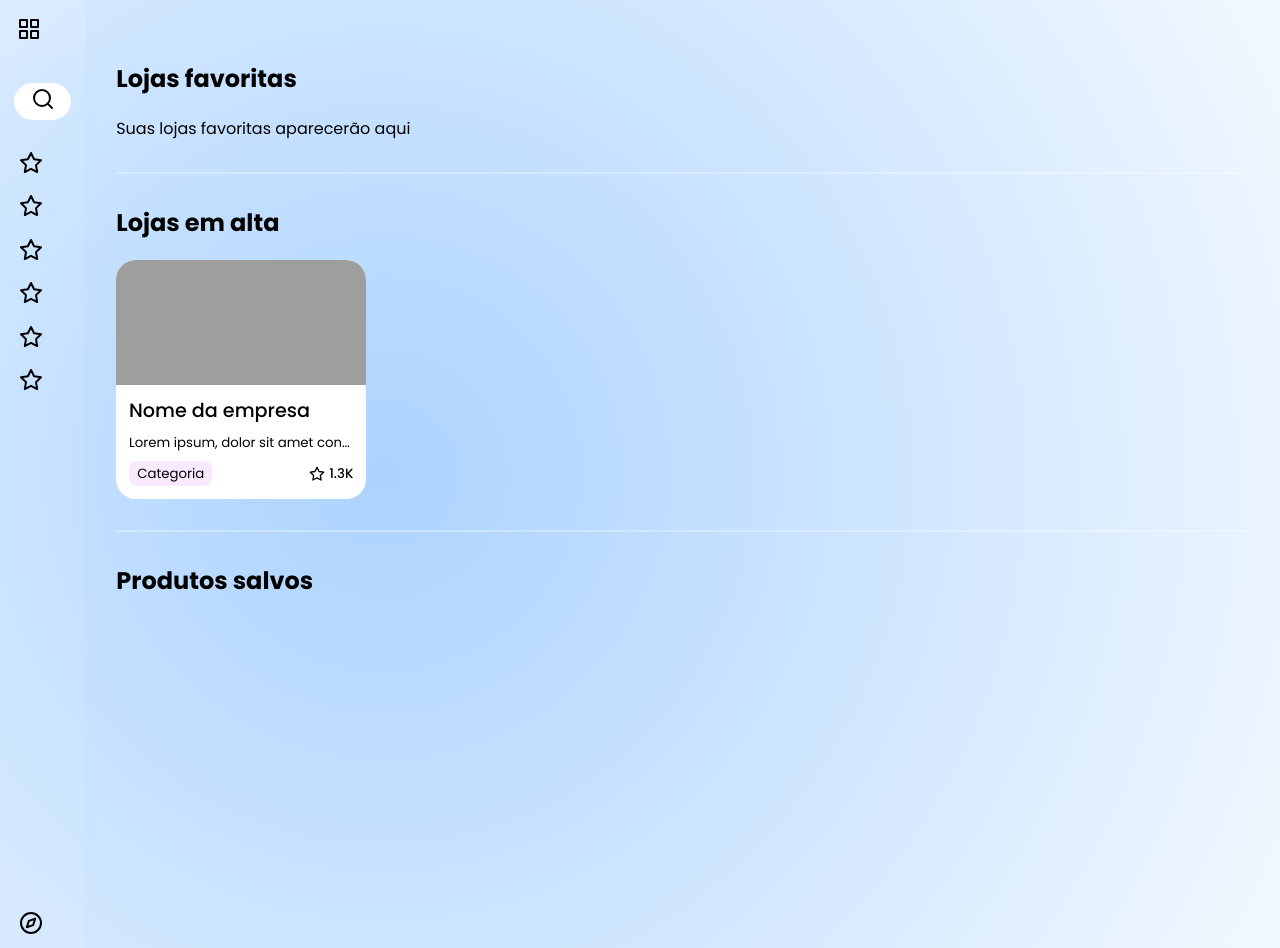
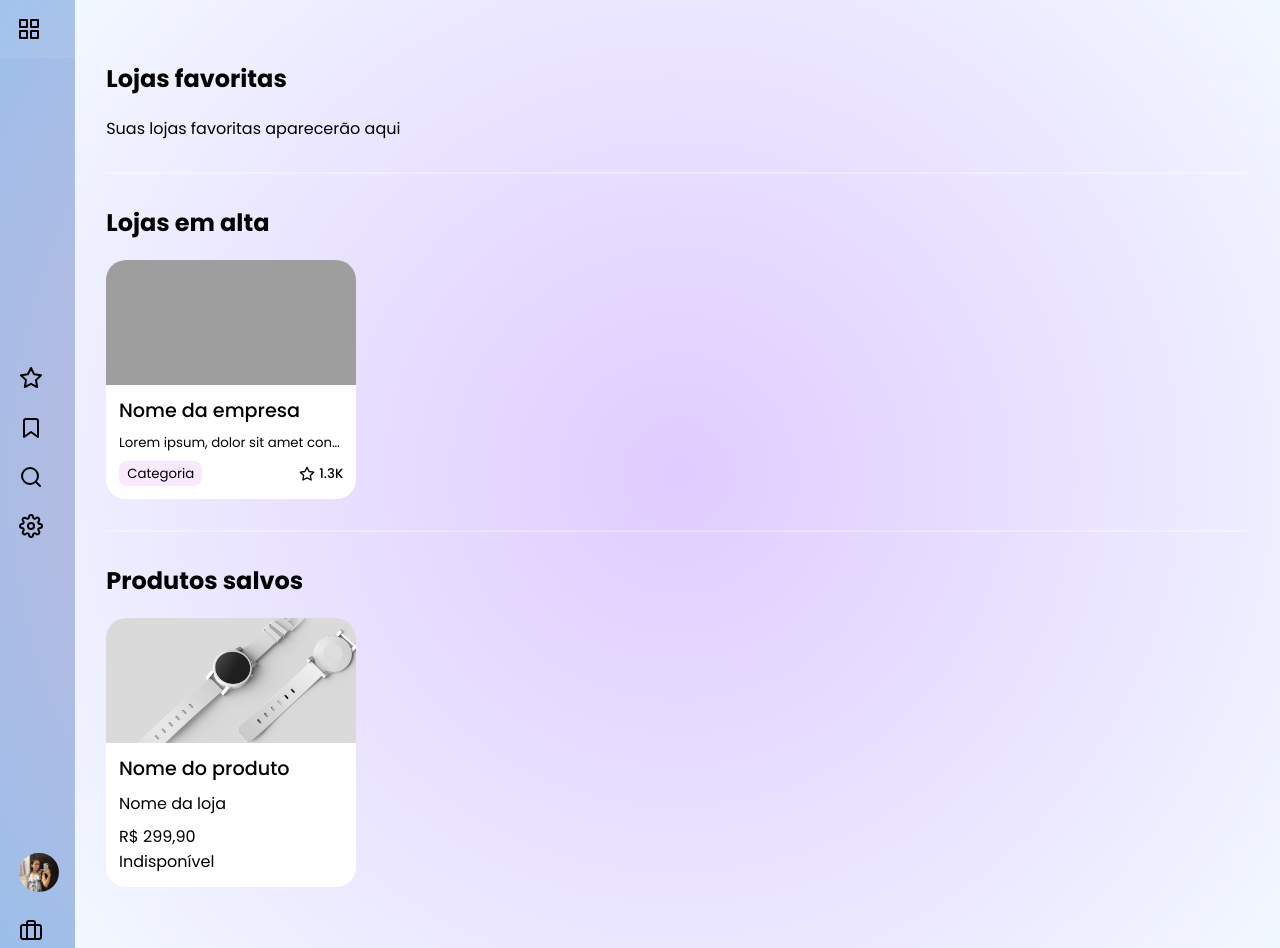
Before and after one commit to lucasmatb/vitrine-digital, a Django app: template dashboards/templates/inicio-cliente.html in a window 1280 px wide. Run offline with Django 3.2, Linux system fonts and the light colour scheme; the template is opened without the code that fills it, so the values that code supplies are empty; grey boxes are pictures that could not be loaded.

Commit message:
[front-end] - Continuação da página inicial do cliente

```diff
--- a/dashboards/static/css/inicio-cliente.css
+++ b/dashboards/static/css/inicio-cliente.css
@@ -17,9 +17,9 @@ body {
     /* background: radial-gradient(#e6e6e6, #ffffff); */
     /* background: radial-gradient(circle at center, #9a3ffb, #ebebeb); */
     /* background: radial-gradient(circle at center, rgba(154,63,251,0.6), #ebebeb); */
-    background: radial-gradient(circle at center, rgba(154, 63, 251, 0.24), #ebebeb);
-    /* background: radial-gradient(circle at center, #eeaeca, #94bbe9); */
-    background: radial-gradient(circle at 30% 50%, rgba(172,211,255,1) 0%, rgba(242,248,255,1) 100%);
+    /* background: radial-gradient(circle at center, rgba(154, 63, 251, 0.24), #ebebeb); */
+    background: radial-gradient(circle at center, #eeaeca, #94bbe9);
+    /* background: radial-gradient(circle at 30% 50%, rgba(172,211,255,1) 0%, rgba(242,248,255,1) 100%); */
     overflow: hidden;
 
     & .container-inicio {
@@ -42,8 +42,13 @@ body {
                 display: none;
 
                 &:checked~.sidebar-nav {
-                    width: 260px;
-                    min-width: 260px;
+                    width: 25rem;
+                    min-width: 25rem;
+                }
+
+                &:checked~.sidebar-footer {
+                    width: 25rem;
+                    min-width: 25rem;
                 }
 
                 &:not(:checked)~.search-bar .search-query {
@@ -77,12 +82,23 @@ body {
 
 
             & .search-bar {
-                max-width: 220px;
+                max-width: 18rem;
                 background-color: #fff;
                 display: flex;
                 flex-wrap: wrap;
                 margin: 25px auto;
-                border-radius: 20px;
+                /* border-radius: 20px; */
+
+                border-radius: 100vw;
+                max-width: 4rem;
+                max-height: 4rem;
+                width: 100%;
+                height: 100%;
+
+                display: grid;
+                place-items: center;
+
+                display: none;
 
                 & .search-query {
                     flex: 1 1 auto;
@@ -91,8 +107,9 @@ body {
                     border: none;
                     color: #636363;
                     font-family: 'Poppins', sans-serif;
-                    border-top-right-radius: 20px;
-                    border-bottom-right-radius: 20px;
+                    /* border-top-right-radius: 20px;
+                    border-bottom-right-radius: 20px; */
+                    border-radius: 2rem;
 
                     &:focus-visible {
                         outline: none;
@@ -101,34 +118,103 @@ body {
 
                 & .search-icon {
                     color: #636363;
-                    padding: 0.375rem 1.625rem;
+                    /* padding: 0.375rem 1.625rem; */
                     font-size: 1.1rem;
+
+
+
+                    & img {
+                        max-width: 2rem;
+                    }
                 }
             }
 
             & .sidebar-nav {
-                width: 85px;
-                min-width: 85px;
+                width: 7.5rem;
+                min-width: 7.5rem;
                 flex: 1 1 auto;
                 transition: all .25s ease-in-out;
+                list-style: none;
+                display: flex;
+                align-items: center;
+
+                & .sidebar-nav-items {
+                    display: flex;
+                    flex-flow: column;
+                    gap: var(--spc-300);
+                    width: 100%;
+                }
 
             }
 
             & .sidebar-link {
                 padding: 0.625rem 1.625rem;
                 /* color: #fff; */
-                display: block;
+                /* display: block; */
                 white-space: nowrap;
                 border-left: 3px solid transparent;
 
+                display: flex;
+                gap: var(--spc-100);
+                align-items: center;
+
                 & img {
                     /* width: 1.5rem; */
-                    margin-right: 0.75rem;
+                    /* margin-right: 0.75rem; */
+                }
+
+                & span {
+                    margin-left: 0.75rem;
                 }
 
                 &:hover {
                     background-color: rgba(255,255,255,.075);
                     border-left: 3px solid #3b7ddd;
+                }
+
+
+            }
+
+            & .sidebar-footer {
+                width: 7.5rem;
+                min-width: 7.5rem;
+                transition: all .25s ease-in-out;
+
+                & .sidebar-footer-items {
+                    display: flex;
+                    flex-flow: column;
+                    gap: var(--spc-300);
+                    /* width: 7.5rem;
+                    min-width: 7.5rem;
+                    transition: all .25s ease-in-out;       */
+                }
+
+                & .profile-btn {
+
+                    & div {
+                        overflow: hidden;
+                        border-radius: 100vw;
+                        max-width: 4rem;
+                        width: 100%;
+                        aspect-ratio: 1;
+                        /* max-height: 4rem;
+                        height: 100%; */
+                        background-image: url(../images/img-perfil-exemplo.jpeg);
+                        background-repeat: no-repeat;
+                        background-position: 50%;
+                        background-size: cover;
+                        transition: none;
+                    }
+
+                    & img {
+                        /* min-width: 100%;
+                        max-width: 100%; */
+
+                    }
+                }
+
+                & .my-companies-btn {
+
                 }
             }
         }
@@ -157,6 +243,7 @@ body {
             display: flex;
             flex-flow: column;
             gap: var(--spc-700);
+            background: radial-gradient(circle at center, hsl(264, 100%, 90%) 0%, rgba(242,248,255,1) 100%);
 
             &::-webkit-scrollbar-track {
                 background-color: transparent;
@@ -190,7 +277,7 @@ body {
             border-radius: 100vw;
         }
 
-        & .card-empresa {
+        & .card {
             width: 25rem;
             /* aspect-ratio: 1; */
             /* border: solid 1px hotpink; */
@@ -198,6 +285,34 @@ body {
             overflow: hidden;
             background-color: #fff;
 
+            position: relative;
+
+            /* &::before {
+                content: "";
+                position: absolute;
+                top: 50%;
+                left: 50%;
+                transform: translate(-50%, -50%);
+                width: 100%;
+                height: 100%;
+                z-index: -1;
+                background-color: rgba(255,255,255,.5);
+                transition-property: width, height;
+                transition-duration: 0.3s;
+                transition-timing-function: ease-in-out;
+
+            }
+
+            &:hover {
+                &::before {
+                    width: 105%;
+                    height: 105%;
+                }
+            } */
+
+
+            &.card-empresa {
+                /* &:first-child { */
                     & .img-capa {
                         width: 100%;
                         aspect-ratio: 3/1.5;
@@ -206,6 +321,22 @@ body {
                         background-repeat: no-repeat;
                         background-position: 50%;
                     }
+                /* } */
+            }
+
+            &.card-produto {
+                /* &:first-child { */
+                    & .img-capa {
+                        width: 100%;
+                        aspect-ratio: 3/1.5;
+                        background-image: url(../images/capa-produto-1.jpg);
+                        background-size: cover;
+                        background-repeat: no-repeat;
+                        background-position: 50%;
+                    }
+                /* } */
+            }
+
 
             & .textos {
                 padding:var(--spc-300);
--- a/dashboards/templates/inicio-cliente.html
+++ b/dashboards/templates/inicio-cliente.html
@@ -73,7 +73,7 @@
             <input type="checkbox" id="toggler">
             <label for="toggler" class="toggle-btn">
                 <img src="../static/images/icone-grid.svg" alt="">
-                <span>CodzSword</span>
+                <span>Vitrine Digital</span>
             </label>
             <form action="#" class="search-bar">
                 <span class="search-icon">
@@ -84,49 +84,45 @@
 
             <!-- sidebar navigation begins -->
              <ul class="sidebar-nav">
+                <div class="sidebar-nav-items">
                     <li class="sidebar-item">
                         <a href="#" class="sidebar-link">
                             <img src="../static/images/icone-estrela.svg" alt="">
-                        <span>Profile</span>
+                            <span>Lojas favoritas</span>
                         </a>
                     </li>
                     <li class="sidebar-item">
                         <a href="#" class="sidebar-link">
-                        <img src="../static/images/icone-estrela.svg" alt="">
-                        <span>Profile</span>
+                            <img src="../static/images/icone-salvar.svg" alt="">
+                            <span>Produtos salvos</span>
                         </a>
                     </li>
                     <li class="sidebar-item">
                         <a href="#" class="sidebar-link">
-                        <img src="../static/images/icone-estrela.svg" alt="">
-                        <span>Profile</span>
+                            <img src="../static/images/icone-lupa.svg" alt="">
+                            <span>Pesquisar lojas</span>
                         </a>
                     </li>
                     <li class="sidebar-item">
                         <a href="#" class="sidebar-link">
-                        <img src="../static/images/icone-estrela.svg" alt="">
-                        <span>Profile</span>
+                            <img src="../static/images/icone-configuracoes.svg" alt="">
+                            <span>Configurações</span>
                         </a>
                     </li>
-                <li class="sidebar-item">
-                    <a href="#" class="sidebar-link">
-                        <img src="../static/images/icone-estrela.svg" alt="">
-                        <span>Profile</span>
-                    </a>
-                </li>
-                <li class="sidebar-item">
-                    <a href="#" class="sidebar-link">
-                        <img src="../static/images/icone-estrela.svg" alt="">
-                        <span>Profile</span>
-                    </a>
-                </li>
+                </div>
              </ul>
              <!-- sidebar navigation ends -->
             <div class="sidebar-footer">
-                <a href="#" class="sidebar-link">
-                    <img src="../static/images/icone-explorar.svg" alt="">
-                    <span>Logout</span>
+            <div class="sidebar-footer-items">
+                <a href="#" class="sidebar-link profile-btn">
+                    <div class="sidebar-profile-pic"></div>
+                    <span>Meu perfil</span>
                 </a>
+                <a href="#" class="sidebar-link my-companies-btn">
+                    <img src="../static/images/icone-maleta.svg" alt="">
+                    <span>Minhas empresas</span>
+                </a>
+            </div>
               </div>
         </aside>
 
@@ -139,7 +135,7 @@
                 <hr>
                 <section>
                     <h2>Lojas em alta</h2>
-                    <div class="card-empresa">
+                    <div class="card card-empresa">
                         <div class="img-capa"></div>
                         <div class="textos">
                             <p class="nome">Nome da empresa</p>
@@ -159,6 +155,22 @@
                 <hr>
                 <section>
                     <h2>Produtos salvos</h2>
+                    <div class="card card-produto">
+                        <div class="img-capa"></div>
+                        <div class="textos">
+                            <p class="nome">Nome do produto</p>
+                            <p class="loja">
+                                Nome da loja
+                            </p>
+                            <div class="preco-disponibilidade">
+                                <!-- <div class="categoria">Categoria</div> -->
+                                 <div class="preco">R$ 299,90</div>
+                                <div class="disponibilidade">
+                                    <span>Indisponível</span>
+                                </div>
+                            </div>
+                        </div>
+                    </div>
                 </section>
             </div>
 
```
Also changed, not shown: dashboards/static/images/capa-produto-1.jpg (added), dashboards/static/images/icone-maleta.svg (added). Lines whose indentation alone changed are shown as unchanged.
